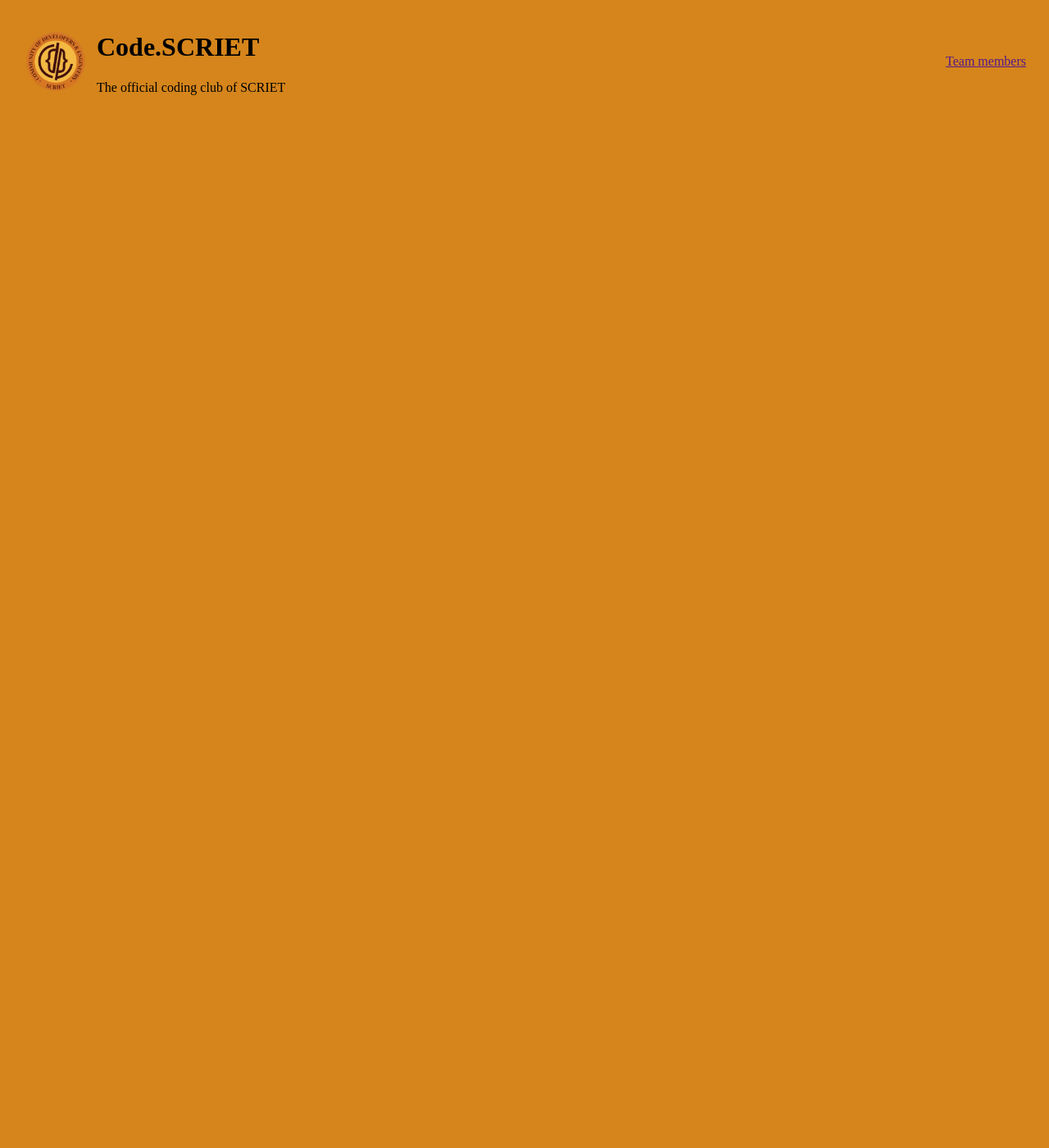
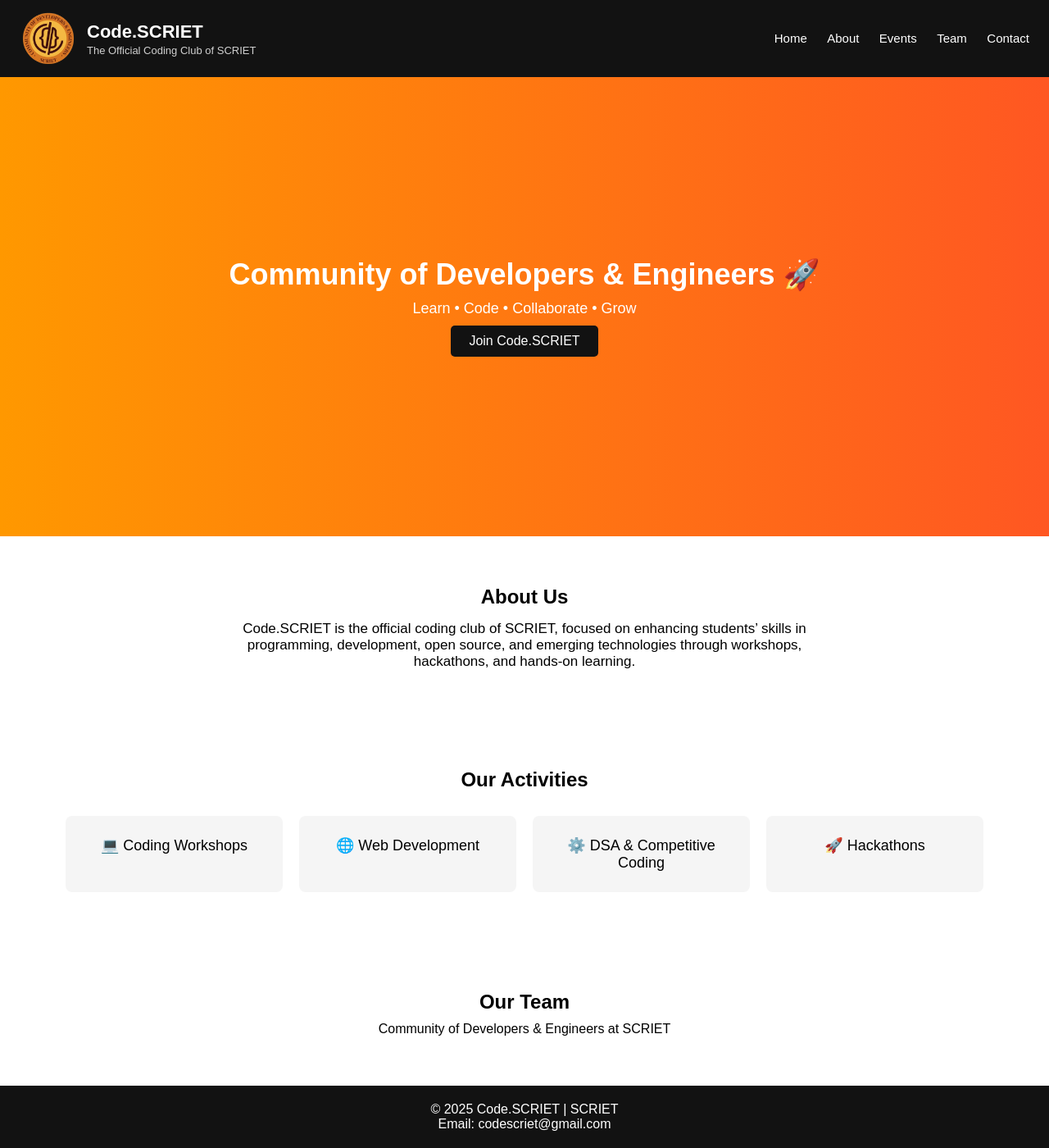
Before and after one commit to vishant06/Code.Scriet-web, a plain HTML site: page index.html in a window 1280 px wide. Shown: the whole page at 82% size. Before the commit the page ends 800 px from the top, so only its background shows below. Drawn offline with Linux system fonts and the light colour scheme.

Commit message:
updating code

```diff
--- a/index.html
+++ b/index.html
@@ -3,23 +3,74 @@
 <head>
     <meta charset="UTF-8">
     <meta name="viewport" content="width=device-width, initial-scale=1.0">
-    <title>Code.SCRIET - The official coding club of SCRIET</title>
+    <title>Code.SCRIET - Official Coding Club of SCRIET</title>
+
+    <link rel="stylesheet" href="style.css">
     <link rel="shortcut icon" href="code.scriet_logo-removebg-preview.png" type="image/x-icon">
-    <link rel="stylesheet" href="style.css">
 </head>
+
 <body>
-    <header class="navbar">
-        <div class="left">
-            <img src="code.scriet_logo-removebg-preview.png" alt="image not found" width="80px" height="80px">
-            <div class="words">
-<h1>Code.SCRIET</h1>
-<p>The official coding club of SCRIET</p>
-            </div>
-            </div>
-            <div class="right">
-                <a href="">Team members</a>
-            </div>
 
-    </header>
+<header class="navbar">
+    <div class="logo-section">
+        <img src="code.scriet_logo-removebg-preview.png" alt="Code.SCRIET Logo">
+        <div class="text">
+            <h1>Code.SCRIET</h1>
+            <p>The Official Coding Club of SCRIET</p>
+        </div>
+    </div>
+
+    <input type="checkbox" id="menu-toggle">
+    <label for="menu-toggle" class="menu-icon">☰</label>
+
+    <nav class="nav-links">
+        <a href="#home">Home</a>
+        <a href="#about">About</a>
+        <a href="#events">Events</a>
+        <a href="#team">Team</a>
+        <a href="#contact">Contact</a>
+    </nav>
+</header>
+
+
+<section class="hero" id="home">
+    <h2>Community of Developers & Engineers 🚀</h2>
+    <p>Learn • Code • Collaborate • Grow</p>
+    <button>Join Code.SCRIET</button>
+</section>
+
+
+<section class="about" id="about">
+    <h2>About Us</h2>
+    <p>
+        Code.SCRIET is the official coding club of SCRIET, focused on enhancing
+        students’ skills in programming, development, open source, and emerging
+        technologies through workshops, hackathons, and hands-on learning.
+    </p>
+</section>
+
+
+<section class="events" id="events">
+    <h2>Our Activities</h2>
+    <div class="cards">
+        <div class="card">💻 Coding Workshops</div>
+        <div class="card">🌐 Web Development</div>
+        <div class="card">⚙️ DSA & Competitive Coding</div>
+        <div class="card">🚀 Hackathons</div>
+    </div>
+</section>
+
+
+<section class="team" id="team">
+    <h2>Our Team</h2>
+    <p>Community of Developers & Engineers at SCRIET</p>
+</section>
+
+
+<footer id="contact">
+    <p>© 2025 Code.SCRIET | SCRIET</p>
+    <p>Email: codescriet@gmail.com</p>
+</footer>
+
 </body>
 </html>
--- a/style.css
+++ b/style.css
@@ -1,18 +1,196 @@
-*{
-    background-color: rgb(213, 133, 27);
+
+* {
+    margin: 0;
+    padding: 0;
+    box-sizing: border-box;
+    font-family: Arial, Helvetica, sans-serif;
 }
+
+
 .navbar {
+    background-color: #121212;
     display: flex;
     justify-content: space-between;
     align-items: center;
-    padding: 10px 20px;
+    padding: 12px 24px;
 }
-.left {
+
+.logo-section {
     display: flex;
     align-items: center;
-    padding: 0;
 }
-.words {
-    margin-left: 10px;
 
+.logo-section img {
+    width: 70px;
+    height: 70px;
 }
+
+.text {
+    margin-left: 12px;
+    color: white;
+}
+
+.text h1 {
+    font-size: 22px;
+    margin-bottom: 2px;
+}
+
+.text p {
+    font-size: 13px;
+    opacity: 0.8;
+}
+
+nav a {
+    color: white;
+    margin-left: 20px;
+    text-decoration: none;
+    font-size: 15px;
+}
+
+nav a:hover {
+    color: orange;
+}
+
+
+.hero {
+    height: 70vh;
+    background: linear-gradient(to right, #ff9800, #ff5722);
+    display: flex;
+    flex-direction: column;
+    justify-content: center;
+    align-items: center;
+    color: white;
+    text-align: center;
+}
+
+.hero h2 {
+    font-size: 36px;
+}
+
+.hero p {
+    margin: 10px 0;
+    font-size: 18px;
+}
+
+.hero button {
+    padding: 10px 22px;
+    border: none;
+    background-color: #121212;
+    color: white;
+    font-size: 16px;
+    cursor: pointer;
+    border-radius: 5px;
+}
+
+.hero button:hover {
+    background-color: black;
+}
+
+
+section {
+    padding: 60px 80px;
+    text-align: center;
+}
+
+.about p {
+    max-width: 700px;
+    margin: auto;
+    margin-top: 15px;
+    font-size: 17px;
+}
+
+
+.cards {
+    display: grid;
+    grid-template-columns: repeat(auto-fit, minmax(220px, 1fr));
+    gap: 20px;
+    margin-top: 30px;
+}
+
+.card {
+    background-color: #f5f5f5;
+    padding: 25px;
+    font-size: 18px;
+    border-radius: 8px;
+}
+
+
+.team p {
+    margin-top: 10px;
+    font-size: 16px;
+}
+
+
+footer {
+    background-color: #121212;
+    color: white;
+    text-align: center;
+    padding: 20px;
+}
+
+#menu-toggle {
+    display: none;
+}
+
+.menu-icon {
+    display: none;
+    font-size: 28px;
+    color: white;
+    cursor: pointer;
+}
+
+/* ===== RESPONSIVE ===== */
+@media (max-width: 768px) {
+
+    .menu-icon {
+        display: block;
+    }
+
+    .nav-links {
+        position: absolute;
+        top: 80px;
+        left: 0;
+        background-color: #121212;
+        width: 100%;
+        display: none;
+        flex-direction: column;
+        text-align: center;
+    }
+
+    .nav-links a {
+        padding: 15px 0;
+        border-top: 1px solid #333;
+    }
+
+    #menu-toggle:checked ~ .nav-links {
+        display: flex;
+    }
+
+    .hero h2 {
+        font-size: 26px;
+    }
+
+    .hero p {
+        font-size: 16px;
+    }
+
+    section {
+        padding: 40px 20px;
+    }
+}
+
+
+@media (max-width: 480px) {
+    .logo-section img {
+        width: 55px;
+        height: 55px;
+    }
+
+    .text h1 {
+        font-size: 18px;
+    }
+
+    .text p {
+        font-size: 12px;
+    }
+}
```
